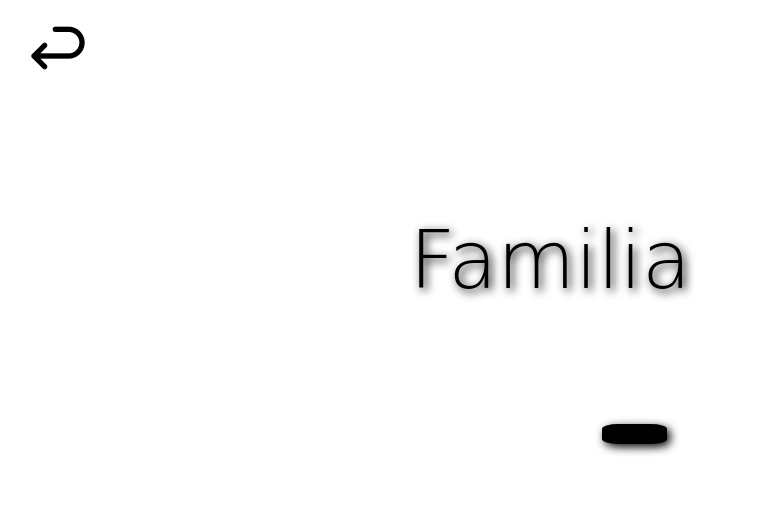
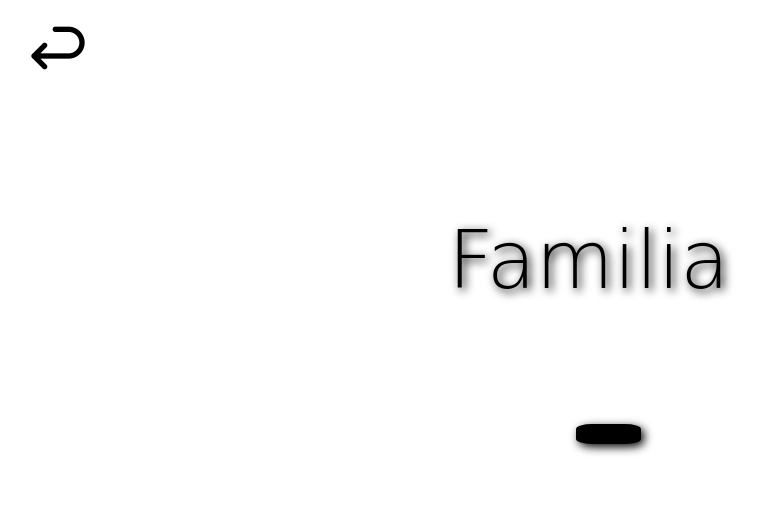
Before and after one commit to MapaMelo/FINAL-TALLER-MULTIMEDIA, a plain HTML site: page Carta.html in a window 1280 px wide. Shown: the whole page, without its empty margins (0-763 px from the left). Drawn offline with Linux system fonts and the light colour scheme; a web font is replaced by a local one.

Commit message:
cambios css

```diff
--- a/Carta.css
+++ b/Carta.css
@@ -1,7 +1,7 @@
 .titulo-centrado {
     position: absolute;
     top: 20%;
-    left: 32%;
+    left: 35%;
     font-family: "Playwrite CZ", cursive;
     font-size: 500%;
     font-weight: 350;
@@ -30,7 +30,7 @@
     border-radius: 25%;
     position: absolute;
     top: 53%;
-    left: 47%;
+    left: 45%;
     box-shadow: 3px 3px 10px rgb(0, 0, 0);
 }
 
@@ -38,9 +38,8 @@
     width: 75px;
     height: 30px;
     top: 52.5%;
-    left: 46.5%;
+    left: 44.5%;
 }
-
 
 .elementosCreados {
     position: absolute;
@@ -59,7 +58,6 @@ img.elementosCreados {
     height: auto;
 }
 
-
 video.elementosCreados {
     width: 220px !important;
     height: auto !important;
--- a/Guitarra.css
+++ b/Guitarra.css
@@ -1,7 +1,7 @@
 .titulo-centrado {
     position: absolute;
     top: 20%;
-    left: 32%;
+    left: 35%;
     font-family: "Playwrite CZ", cursive;
     font-size: 500%;
     font-weight: 350;
@@ -30,7 +30,7 @@
     border-radius: 25%;
     position: absolute;
     top: 53%;
-    left: 47%;
+    left: 46%;
     box-shadow: 3px 3px 10px rgb(0, 0, 0);
 }
 
@@ -38,9 +38,8 @@
     width: 75px;
     height: 30px;
     top: 52.5%;
-    left: 46.5%;
+    left: 45.5%;
 }
-
 
 .elementosCreados {
     position: absolute;
@@ -59,7 +58,6 @@ img.elementosCreados {
     height: auto;
 }
 
-
 video.elementosCreados {
     width: 220px !important;
     height: auto !important;
```
